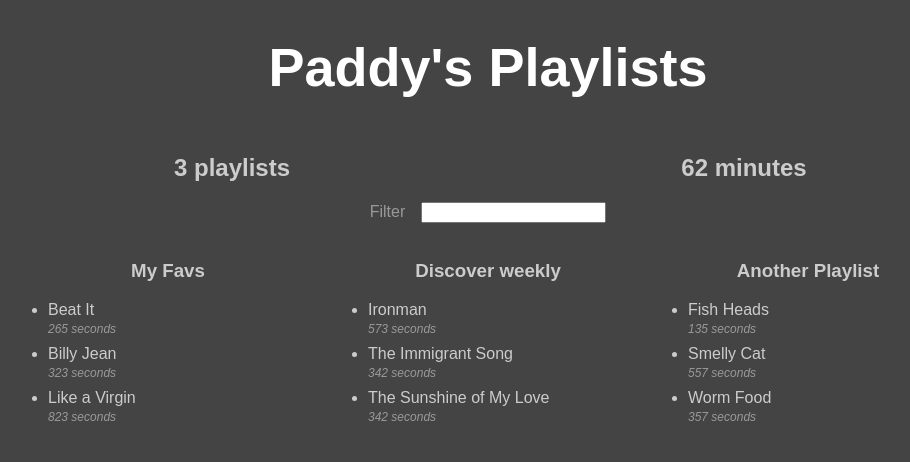
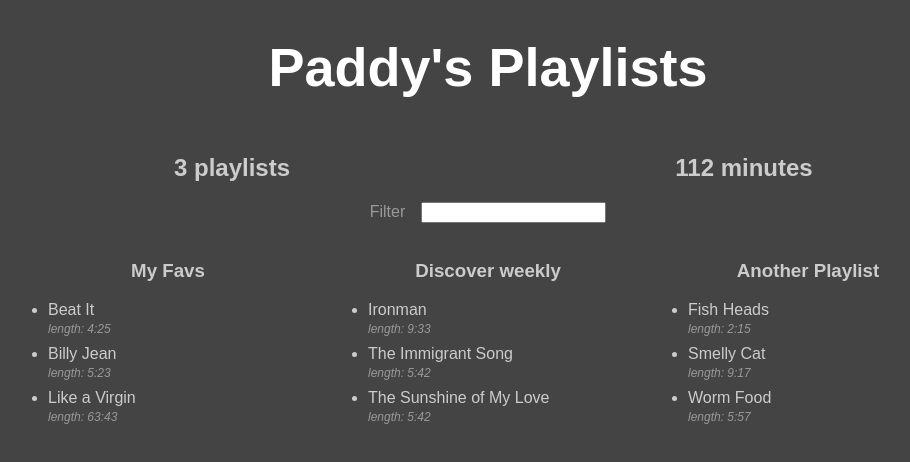
Before and after one commit to tpatrickmcdermott/playlist-app, a React (Create React App) app: page / in a window 1280 px wide. Shown: the top 462 px of the page, without its empty margins (152-1062 px from the left). Built offline with nearby package versions, Linux system fonts and the light colour scheme.

Commit message:
finished stage 1: dynamic listing of playlist data

```diff
--- a/src/App.js
+++ b/src/App.js
@@ -17,7 +17,7 @@ let fakeServerData = {
         songs: [
           {name: "Beat It", duration: 265},
           {name: "Billy Jean", duration: 323},
-          {name: "Like a Virgin", duration: 823},
+          {name: "Like a Virgin", duration: 3823},
         ]
       },
       {
@@ -120,16 +120,21 @@ class Filter extends Component {
 
 class Playlist extends Component {
   render() {
+    let playlist = this.props.playlist;
+    let hms = function(time) {
+      let seconds = time % 60;
+      return "length: " + Math.floor(time/60)+":"+seconds
+    }
     return (
       //  Use object spread operator (1)
       <div style={{...defaultStyle, display: "inline-block", width: "25%"}}>
         <img />
-        <h3>{this.props.playlist.name}</h3>
+        <h3>{playlist.name}</h3>
         <ul>
-          {this.props.playlist.songs.map( song =>
+          {playlist.songs.map( song =>
             <li style={{"text-align": "left", "margin-bottom": ".5em"}}>{song.name} <br/>
             <i style={{"font-size": ".75em", "color": "#999"}}>
-              {song.duration} seconds
+              {hms(song.duration)}
             </i></li>
           )}
         </ul>
```
